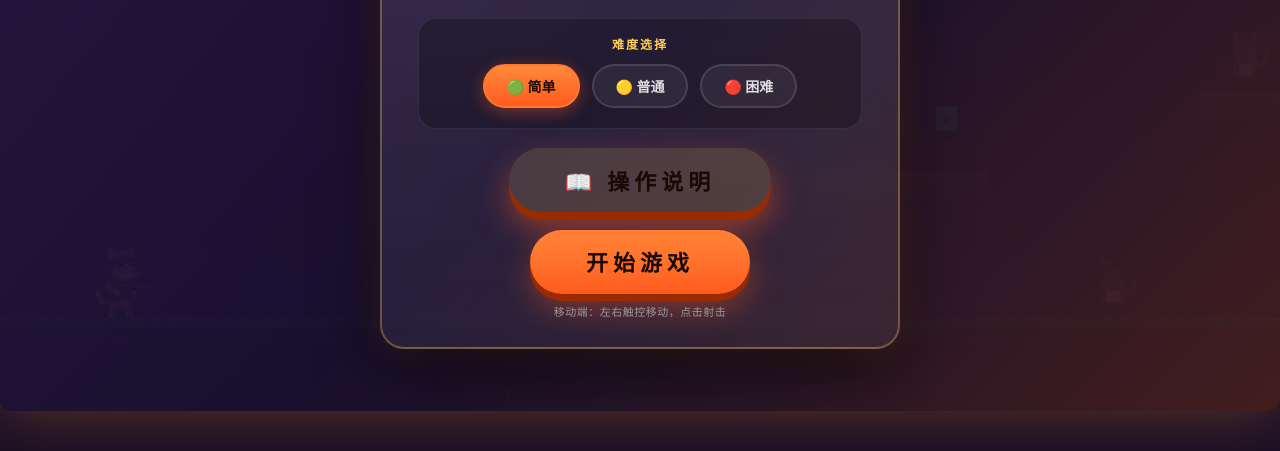
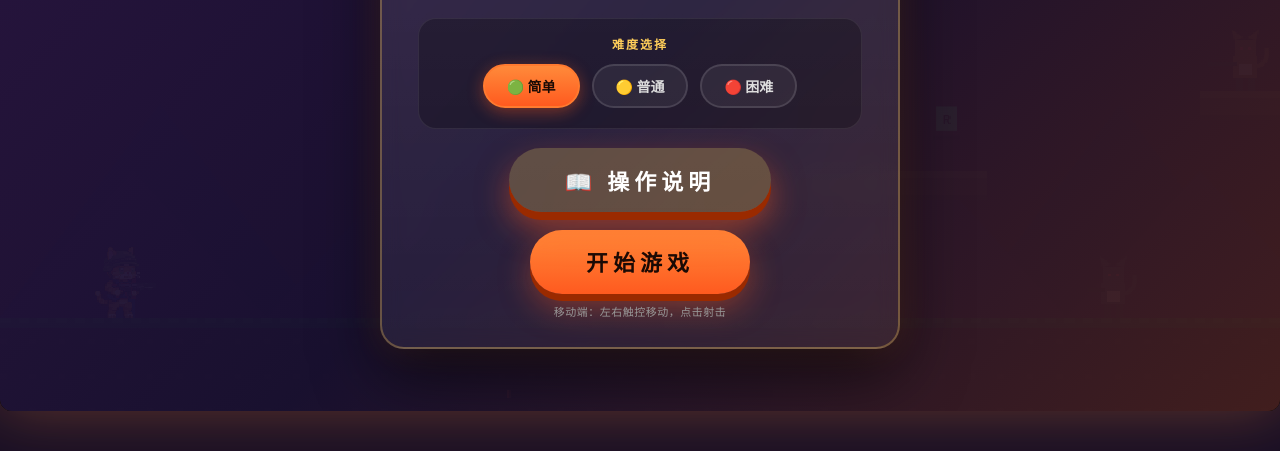
Before and after one commit to ct-jaryn/cat-flag-squad, a plain HTML site: page index.html in a window 1280 px wide. In both pictures the pointer is over the button "📖 操作说明". Shown: the part 349-800 px from the top of the page. Drawn offline with Linux system fonts and the light colour scheme.

Commit message:
ui: 修复操作说明按钮悬停变黑
提高悬停背景亮度并添加文字高亮和阴影
Co-authored-by: monkeycode-ai <monkeycode-ai@chaitin.com>

```diff
--- a/index.html
+++ b/index.html
@@ -242,7 +242,7 @@
     font-size: clamp(13px, 2vw, 15px);
     margin-bottom: clamp(8px, 1.2vw, 12px);
   }
-  #overlay .btn-secondary:hover { background: rgba(255,206,90,0.15); transform: translateY(-2px); }
+  #overlay .btn-secondary:hover { background: rgba(255,206,90,0.25); color: #fff; transform: translateY(-2px); box-shadow: 0 4px 14px rgba(255,206,90,0.2); }
   #overlay .card::-webkit-scrollbar {
     display: none;
   }
```
